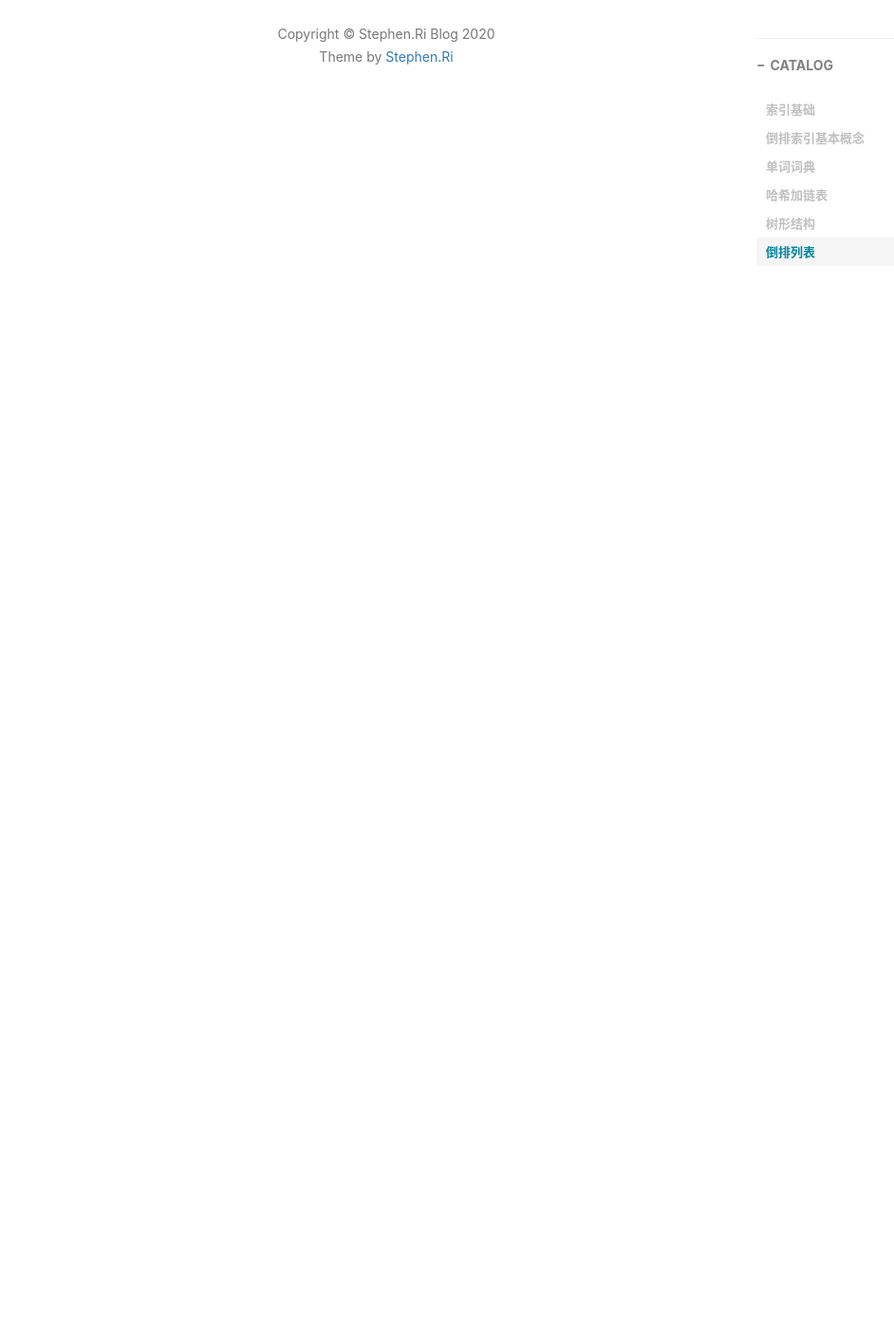
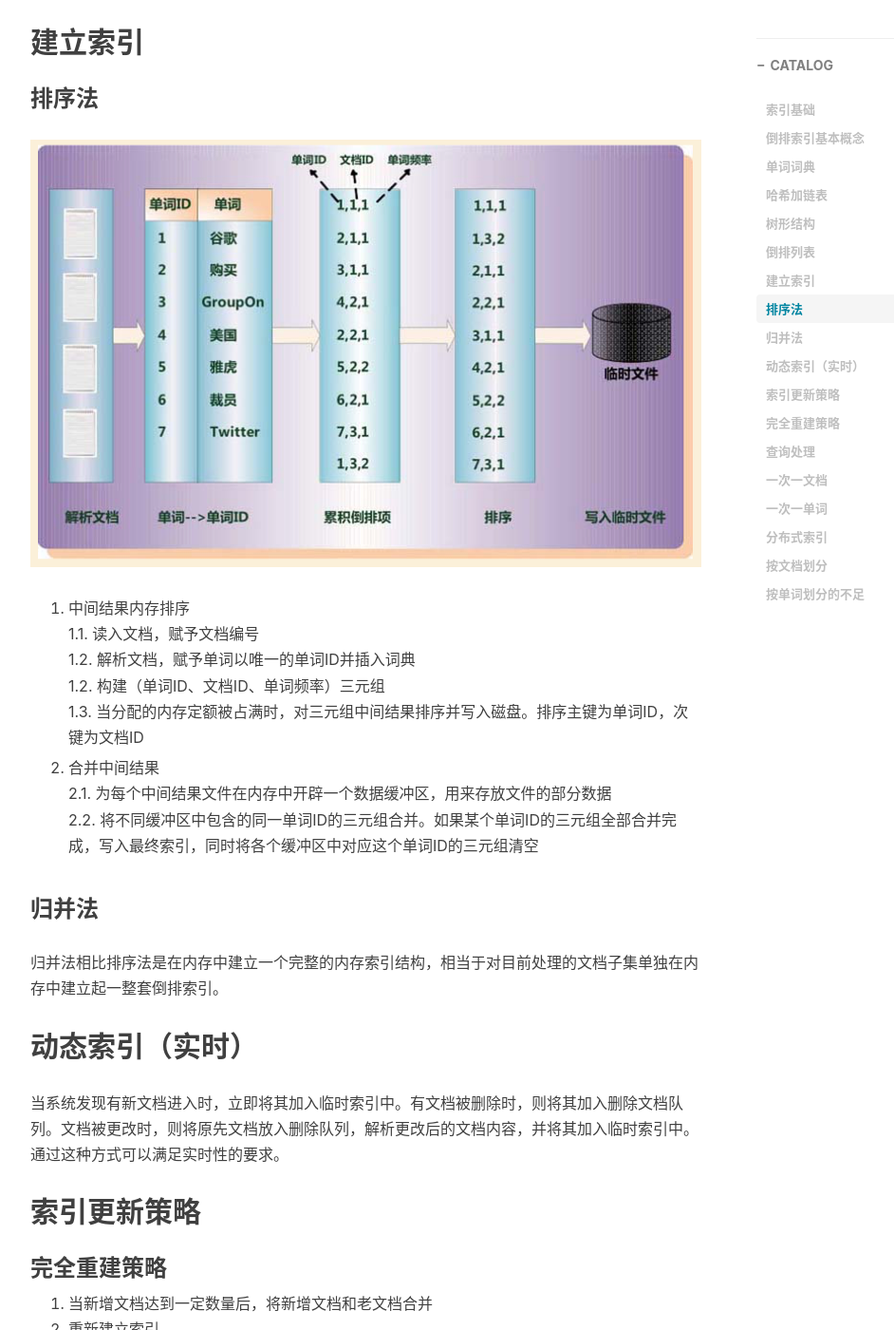
Before and after one commit to StephenRi/StephenRi.github.io, a Jekyll site: the page built from _posts/2020-11-25-[Search]搜索引擎索引.md, in a window 1280 px wide and 1400 px high, scrolled down 2246 px. Shown: the whole window at 95% size, without its empty margins (233-1175 px from the left). Built offline with Jekyll 4.4.1, drawn with Linux system fonts in a browser that asks for light colours; nearby versions of some CDN libraries; comment, search, counter and statistics services are not loaded; some of the changed text lies outside the part shown.

Commit message:
up search

```diff
--- a/_posts/2020-11-25-[Search]搜索引擎索引.md
+++ b/_posts/2020-11-25-[Search]搜索引擎索引.md
@@ -46,3 +46,74 @@ tags:
 B树/B+树
 
 ## 倒排列表
+
+![倒排列表]({{site.baseurl}}/img/imgInBlog/search1.jpg)
+
+倒排列表用来记录有哪些文档包含了某个单词。
+一般在文档集合里会有很多文档包含某个单词，每个文档会记录文档编号（DocID），单词在这个文档中出现的次数（TF）及单词在文档中哪些位置出现过等信息，这样与一个文档相关的信息被称做倒排索引项（Posting），包含这个单词的一系列倒排索引项形成了列表结构，这就是某个单词对应的倒排列表。
+
+在实际的搜索引擎系统中，并不存储倒排索引项中的实际文档编号，而是代之以*文档编号差值（DGap）*。这是为了更好地对数据进行压缩，通过差值计算，可以将较大的原始文档编号转换为小数值。
+
+## 建立索引
+
+### 排序法
+
+![排序法]({{site.baseurl}}/img/imgInBlog/search2.png)
+
+1. 中间结果内存排序
+1.1. 读入文档，赋予文档编号
+1.2. 解析文档，赋予单词以唯一的单词ID并插入词典
+1.2. 构建（单词ID、文档ID、单词频率）三元组
+1.3. 当分配的内存定额被占满时，对三元组中间结果排序并写入磁盘。排序主键为单词ID，次键为文档ID
+
+2. 合并中间结果
+2.1. 为每个中间结果文件在内存中开辟一个数据缓冲区，用来存放文件的部分数据
+2.2. 将不同缓冲区中包含的同一单词ID的三元组合并。如果某个单词ID的三元组全部合并完成，写入最终索引，同时将各个缓冲区中对应这个单词ID的三元组清空
+
+### 归并法
+
+归并法相比排序法是在内存中建立一个完整的内存索引结构，相当于对目前处理的文档子集单独在内存中建立起一整套倒排索引。
+
+## 动态索引（实时）
+
+当系统发现有新文档进入时，立即将其加入临时索引中。有文档被删除时，则将其加入删除文档队列。文档被更改时，则将原先文档放入删除队列，解析更改后的文档内容，并将其加入临时索引中。通过这种方式可以满足实时性的要求。
+
+## 索引更新策略
+
+### 完全重建策略
+
+1. 当新增文档达到一定数量后，将新增文档和老文档合并
+2. 重新建立索引
+3. 新索引建立完成后，替换老索引
+
+重建索引耗时较长，索引重建过程中，内存中仍然需要维护老索引，响应这段时间的用户请求。
+
+目前主流商业搜索引擎一般是采用此方法。
+
+## 查询处理
+
+### 一次一文档
+
+先纵向后横向
+
+以倒排列表中包含的文档为单位，每次将其中某个文档与查询的最终相似性得分计算完毕，然后开始计算另一个文档的最终得分，直到所有文档的得分都计算完毕
+
+### 一次一单词
+
+先横向后纵向
+
+1. 将某个单词对应的倒排列表中的每个文档ID都计算一个部分相似性得分
+2. 计算下一个单词倒排列表中的每个文档ID。如果发现某个文档ID已经有了得分，则在原先得分基础上进行累加
+
+## 分布式索引
+
+### 按文档划分
+
+按文档对索引划分，就是将整个文档集合切割成若干子集合，每台机器负责对某个文档子集合建立索引，并响应查询请求。
+
+### 按单词划分的不足
+
+1. 可扩展性。搜索引擎处理的文档集合往往是在不断变动的，当新增文档时，需要更新的服务器更多
+2. 负载均衡。单词的常见度不同，常用词倒排列表非常庞大
+3. 容错性。按文档划分，如果某台服务器故障，只会影响到部分文档子集合。而按单词划分，可能某些查询无结果
+4. 对查询处理方式的支持。按单词划分只能支持一次一单词
```
Also changed, not shown: img/imgInBlog/search1.jpg (added), img/imgInBlog/search2.png (added), 2 other files.
